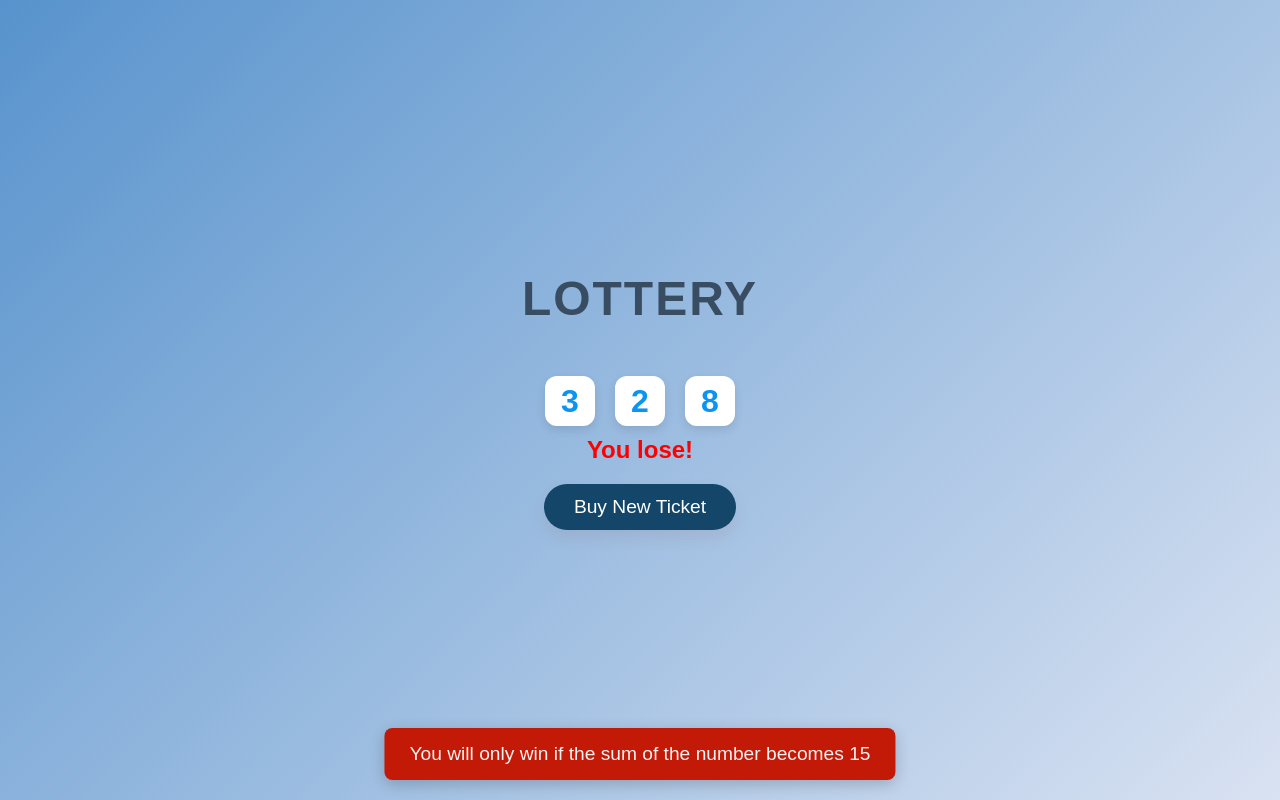
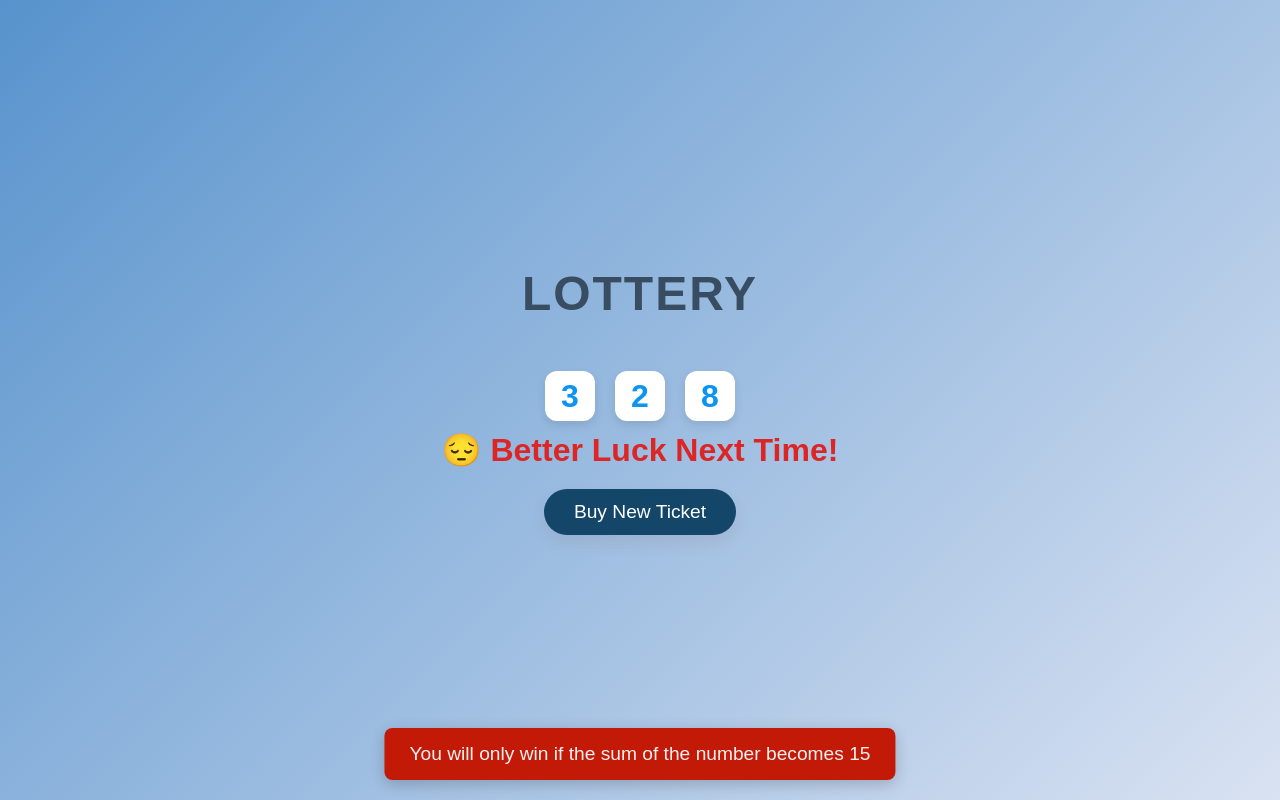
Before and after one commit to bhoidhirendra07/Lottery-Game, a React (Vite) app: page / in a window 1280 px wide. Built offline with nearby package versions, Linux system fonts and the light colour scheme.

Commit message:
implement Lottery game component and associated styling

```diff
--- a/src/Lottery.jsx
+++ b/src/Lottery.jsx
@@ -1,5 +1,5 @@
-import React, { useState } from 'react';
-import Ticket from './Ticket';
+import React, { useState } from "react";
+import Ticket from "./Ticket";
 
 // Generate a random ticket with 'num' digits
 function genTicket(num) {
@@ -26,7 +26,11 @@ export default function Lottery() {
     <div className="lottery-container">
       <h1>Lottery</h1>
       <Ticket ticket={ticket} />
-            <h2>{sumOfTicketNums(ticket) === 15 ? <span style={{color: "green"}}>You win!</span> : <span style={{color: "red"}}>You lose!</span>}</h2>
+      <h2 className={sumOfTicketNums(ticket) === 15 ? "win" : "lose"}>
+        {sumOfTicketNums(ticket) === 15
+          ? "🎉 Congratulations! You Win! 🏆"
+          : "😔 Better Luck Next Time!"}
+      </h2>{" "}
       <button onClick={() => setTicket(genTicket(3))}>Buy New Ticket</button>
     </div>
   );
--- a/src/styles.css
+++ b/src/styles.css
@@ -108,3 +108,17 @@
     margin: 0; /* Remove extra margin */
     font-size: 1.2rem;
   }
+
+  .win {
+  color: #16a34a;
+  font-size: 2rem;
+  font-weight: 700;
+  text-align: center;
+}
+
+.lose {
+  color: #dc2626;
+  font-size: 2rem;
+  font-weight: 700;
+  text-align: center;
+}
```
Lines whose indentation alone changed are shown as unchanged.
